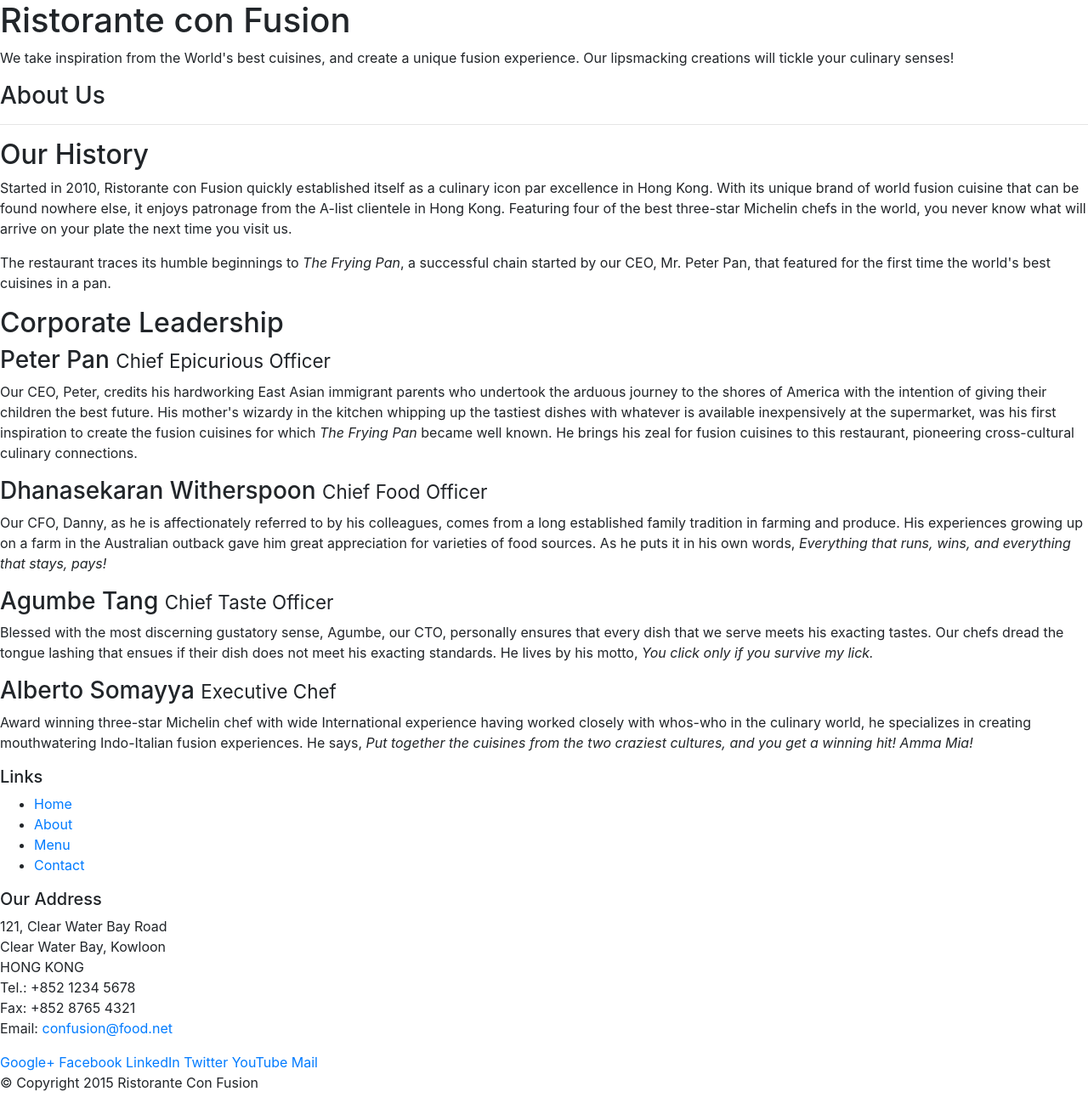
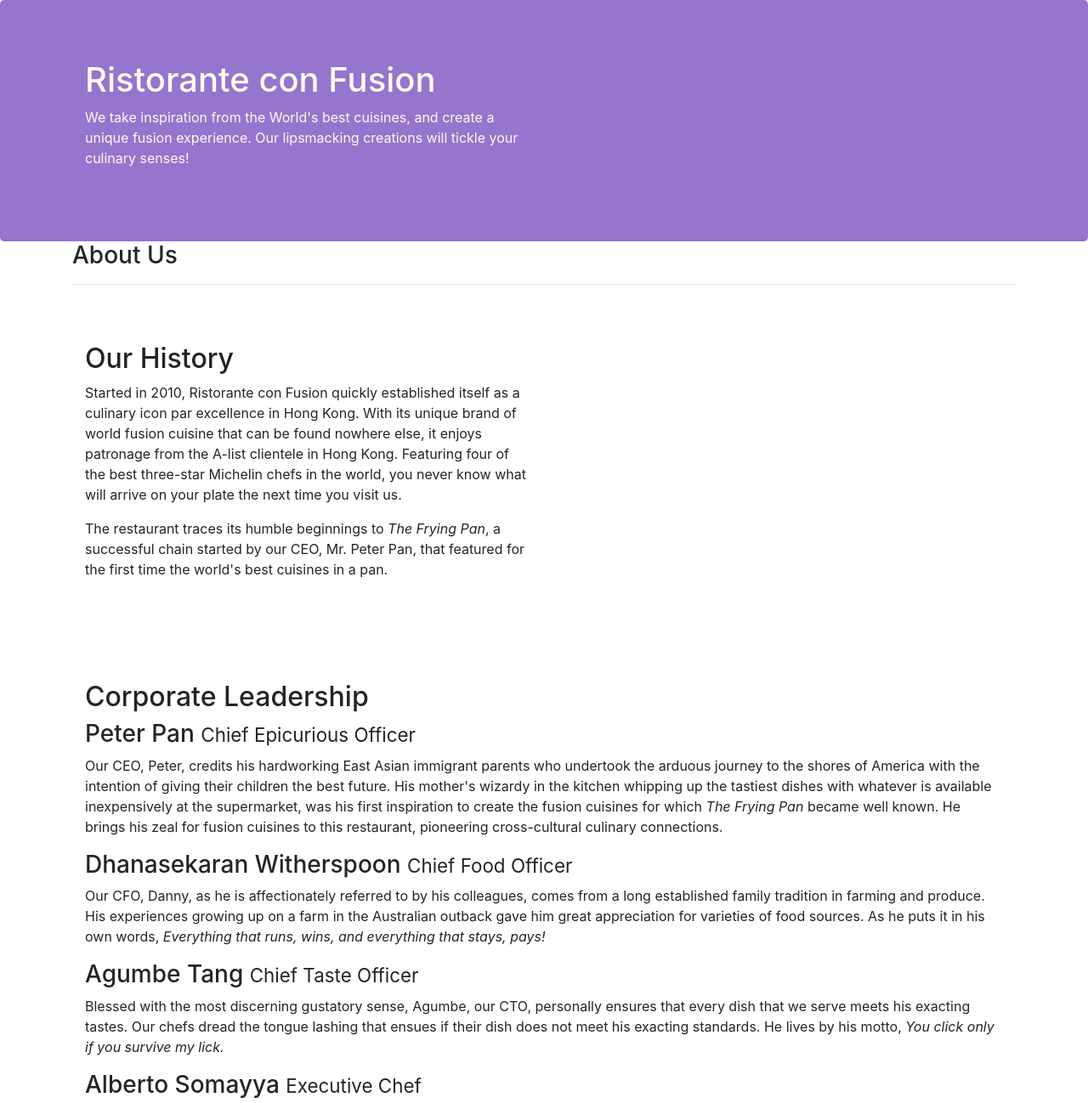
Before and after one commit to KShehzadi/FrontEndWebUIFrameworksAndTools--Bootstrap4, a website: page Week 1/aboutus.html in a window 1280 px wide. Shown: the top 1298 px of the page at 85% size. Drawn offline with nearby package versions, Linux system fonts and the light colour scheme.

Commit message:
week 1 assignment 1 completed

```diff
--- a/Week 1/aboutus.html
+++ b/Week 1/aboutus.html
@@ -18,29 +18,29 @@
 
 <body>
 
-    <header>
-        <div>
-            <div>
-                <div>
+    <header class="jumbotron">
+        <div class="container">
+            <div class="row row-header">
+                <div class="col-12 col-sm 8">
                     <h1>Ristorante con Fusion</h1>
                     <p>We take inspiration from the World's best cuisines, and create a unique fusion experience. Our lipsmacking creations will tickle your culinary senses!</p>
                 </div>
-                <div>
+                <div class="col col-sm">
                 </div>
             </div>
         </div>
     </header>
 
-    <div>
-        <div>
-            <div>
+    <div class="container">
+        <div class="row">
+            <div class="col-12">
                <h3>About Us</h3>
                <hr>
             </div>
         </div>
 
-        <div>
-            <div>
+        <div class="row row-content align-items-center">
+            <div class="col-sm-6">
                 <h2>Our History</h2>
                 <p>Started in 2010, Ristorante con Fusion quickly established itself as a culinary icon par excellence in Hong Kong. With its unique brand of world fusion cuisine that can be found nowhere else, it enjoys patronage from the A-list clientele in Hong Kong.  Featuring four of the best three-star Michelin chefs in the world, you never know what will arrive on your plate the next time you visit us.</p>
                 <p>The restaurant traces its humble beginnings to <em>The Frying Pan</em>, a successful chain started by our CEO, Mr. Peter Pan, that featured for the first time the world's best cuisines in a pan.</p>
@@ -50,37 +50,37 @@
         </div>
 
 
-        <div>
-            <div>
+        <div class="row row-content align-items-center">
+            <div class="col-12">
                 <h2>Corporate Leadership</h2>
                 <h3>Peter Pan <small>Chief Epicurious Officer</small></h3>
-                <p>Our CEO, Peter, credits his hardworking East Asian immigrant parents who undertook the arduous journey to the shores of America with the intention of giving their children the best future. His mother's wizardy in the kitchen whipping up the tastiest dishes with whatever is available inexpensively at the supermarket, was his first inspiration to create the fusion cuisines for which <em>The Frying Pan</em> became well known. He brings his zeal for fusion cuisines to this restaurant, pioneering cross-cultural culinary connections.</p>
+                <p class="d-none d-sm-block">Our CEO, Peter, credits his hardworking East Asian immigrant parents who undertook the arduous journey to the shores of America with the intention of giving their children the best future. His mother's wizardy in the kitchen whipping up the tastiest dishes with whatever is available inexpensively at the supermarket, was his first inspiration to create the fusion cuisines for which <em>The Frying Pan</em> became well known. He brings his zeal for fusion cuisines to this restaurant, pioneering cross-cultural culinary connections.</p>
                 <h3>Dhanasekaran Witherspoon <small>Chief Food Officer</small></h3>
-                <p>Our CFO, Danny, as he is affectionately referred to by his colleagues, comes from a long established family tradition in farming and produce. His experiences growing up on a farm in the Australian outback gave him great appreciation for varieties of food sources. As he puts it in his own words, <em>Everything that runs, wins, and everything that stays, pays!</em></p>
+                <p class="d-none d-sm-block">Our CFO, Danny, as he is affectionately referred to by his colleagues, comes from a long established family tradition in farming and produce. His experiences growing up on a farm in the Australian outback gave him great appreciation for varieties of food sources. As he puts it in his own words, <em>Everything that runs, wins, and everything that stays, pays!</em></p>
                 <h3>Agumbe Tang <small>Chief Taste Officer</small></h3>
-                <p>Blessed with the most discerning gustatory sense, Agumbe, our CTO, personally ensures that every dish that we serve meets his exacting tastes. Our chefs dread the tongue lashing that ensues if their dish does not meet his exacting standards. He lives by his motto, <em>You click only if you survive my lick.</em></p>
+                <p class="d-none d-sm-block">Blessed with the most discerning gustatory sense, Agumbe, our CTO, personally ensures that every dish that we serve meets his exacting tastes. Our chefs dread the tongue lashing that ensues if their dish does not meet his exacting standards. He lives by his motto, <em>You click only if you survive my lick.</em></p>
                 <h3>Alberto Somayya <small>Executive Chef</small></h3>
-                <p>Award winning three-star Michelin chef with wide International experience having worked closely with whos-who in the culinary world, he specializes in creating mouthwatering Indo-Italian fusion experiences. He says, <em>Put together the cuisines from the two craziest cultures, and you get a winning hit! Amma Mia!</em></p>
+                <p class="d-none d-sm-block">Award winning three-star Michelin chef with wide International experience having worked closely with whos-who in the culinary world, he specializes in creating mouthwatering Indo-Italian fusion experiences. He says, <em>Put together the cuisines from the two craziest cultures, and you get a winning hit! Amma Mia!</em></p>
             </div>
        </div>
 
     </div>
 
-    <footer>
-        <div>
-            <div>
-                <div>
+    <footer class="footer">
+        <div class="container">
+            <div class="row">
+                <div class="col-4 offset-1 col-sm-2">
                     <h5>Links</h5>
-                    <ul>
+                    <ul class="list-unstyled">
                         <li><a href="#">Home</a></li>
                         <li><a href="#">About</a></li>
                         <li><a href="#">Menu</a></li>
                         <li><a href="#">Contact</a></li>
                     </ul>
                 </div>
-                <div>
+                <div class="col-7 col-sm-5">
                     <h5>Our Address</h5>
-                    <address>
+                    <address class="address">
 		              121, Clear Water Bay Road<br>
 		              Clear Water Bay, Kowloon<br>
 		              HONG KONG<br>
@@ -89,8 +89,8 @@
 		              Email: <a href="mailto:confusion@food.net">confusion@food.net</a>
 		           </address>
                 </div>
-                <div>
-                    <div>
+                <div class="col-12 col-sm-4 align-self-center">
+                    <div class="text-center">
                         <a href="http://google.com/+">Google+</a>
                         <a href="http://www.facebook.com/profile.php?id=">Facebook</a>
                         <a href="http://www.linkedin.com/in/">LinkedIn</a>
@@ -100,8 +100,8 @@
                     </div>
                 </div>
            </div>
-           <div>
-                <div>
+           <div class="row justify-content-center">
+                <div class="col-auto">
                     <p>© Copyright 2015 Ristorante Con Fusion</p>
                 </div>
            </div>
```
Also changed, not shown: Week 1/page Screenshots/extra small screens.png (added), Week 1/page Screenshots/medium to extra large screen.png (added).
